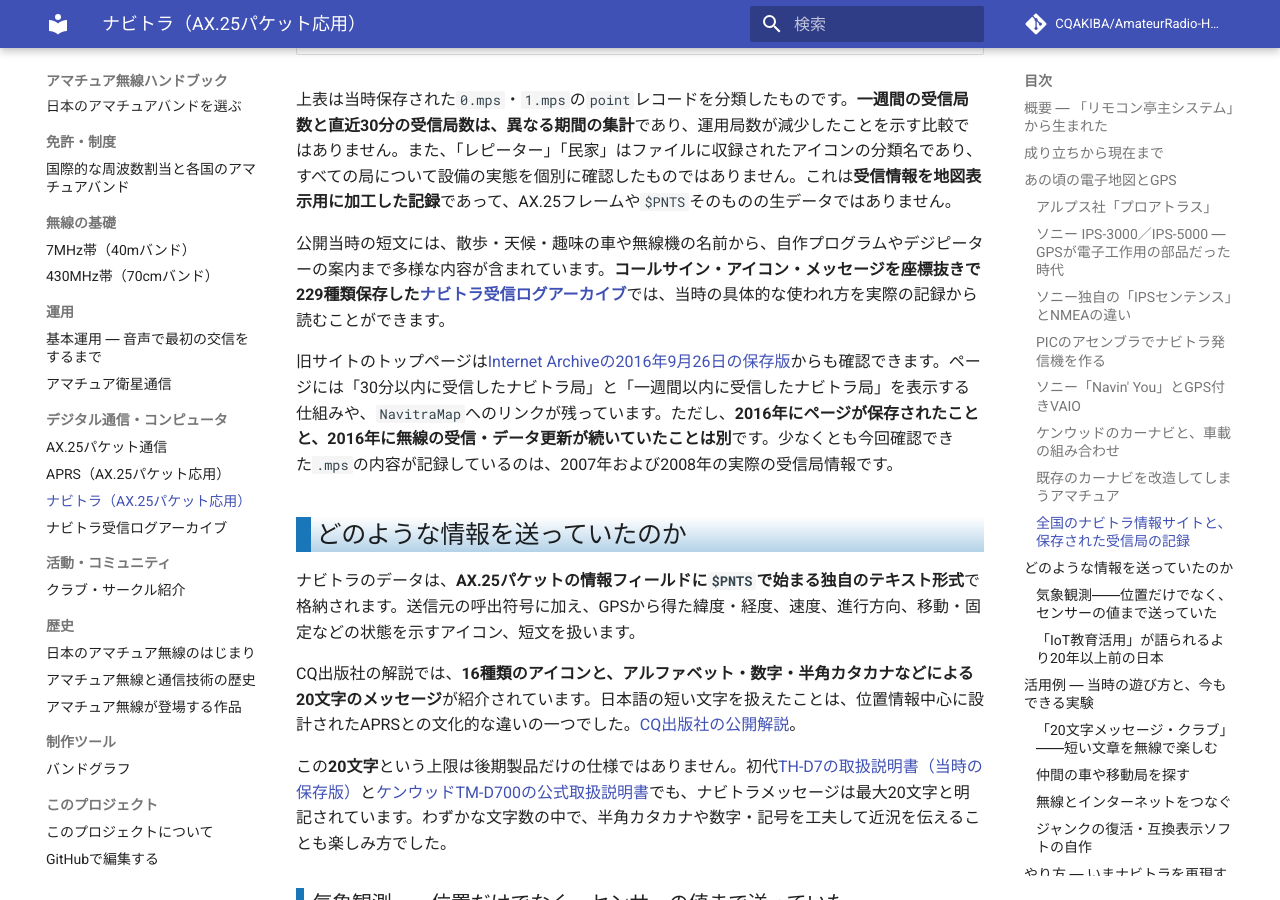
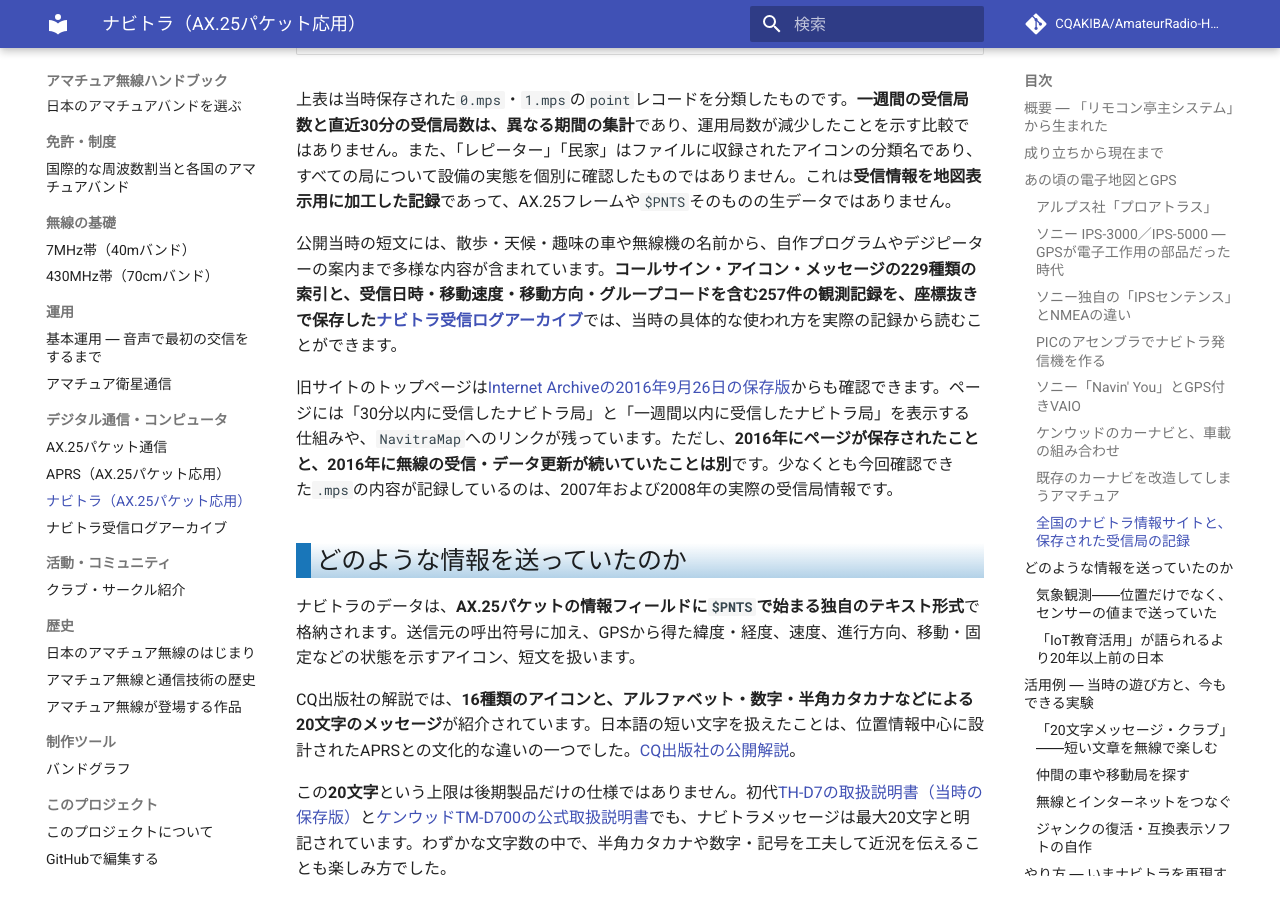
Before and after one commit to CQAKIBA/AmateurRadio-Handbook, an MkDocs documentation site: the page built from docs/07_デジタル通信・コンピュータ/ナビトラ.md, in a window 1280 px wide and 900 px high, scrolled down 6047 px. Built offline with MkDocs 1.6.1 and Material for MkDocs 9.7.7, drawn with Linux system fonts in a browser that asks for light colours; comment, search, counter and statistics services are not loaded.

Commit message:
docs: ナビトラ記事から短文229種類と観測257件の2系統アーカイブを案内

```diff
--- a/docs/07_デジタル通信・コンピュータ/ナビトラ.md
+++ b/docs/07_デジタル通信・コンピュータ/ナビトラ.md
@@ -125,7 +125,7 @@
 
 上表は当時保存された`0.mps`・`1.mps`の`point`レコードを分類したものです。**一週間の受信局数と直近30分の受信局数は、異なる期間の集計**であり、運用局数が減少したことを示す比較ではありません。また、「レピーター」「民家」はファイルに収録されたアイコンの分類名であり、すべての局について設備の実態を個別に確認したものではありません。これは**受信情報を地図表示用に加工した記録**であって、AX.25フレームや`$PNTS`そのものの生データではありません。
 
-公開当時の短文には、散歩・天候・趣味の車や無線機の名前から、自作プログラムやデジピーターの案内まで多様な内容が含まれています。**コールサイン・アイコン・メッセージを座標抜きで229種類保存した[ナビトラ受信ログアーカイブ](ナビトラ受信ログアーカイブ.md)**では、当時の具体的な使われ方を実際の記録から読むことができます。
+公開当時の短文には、散歩・天候・趣味の車や無線機の名前から、自作プログラムやデジピーターの案内まで多様な内容が含まれています。**コールサイン・アイコン・メッセージの229種類の索引と、受信日時・移動速度・移動方向・グループコードを含む257件の観測記録を、座標抜きで保存した[ナビトラ受信ログアーカイブ](ナビトラ受信ログアーカイブ.md)**では、当時の具体的な使われ方を実際の記録から読むことができます。
 
 旧サイトのトップページは[Internet Archiveの2016年9月26日の保存版](https://web.archive.org/web/20160926140356/http://www.gps-packet.net/)からも確認できます。ページには「30分以内に受信したナビトラ局」と「一週間以内に受信したナビトラ局」を表示する仕組みや、`NavitraMap`へのリンクが残っています。ただし、**2016年にページが保存されたことと、2016年に無線の受信・データ更新が続いていたことは別**です。少なくとも今回確認できた`.mps`の内容が記録しているのは、2007年および2008年の実際の受信局情報です。
 
```
